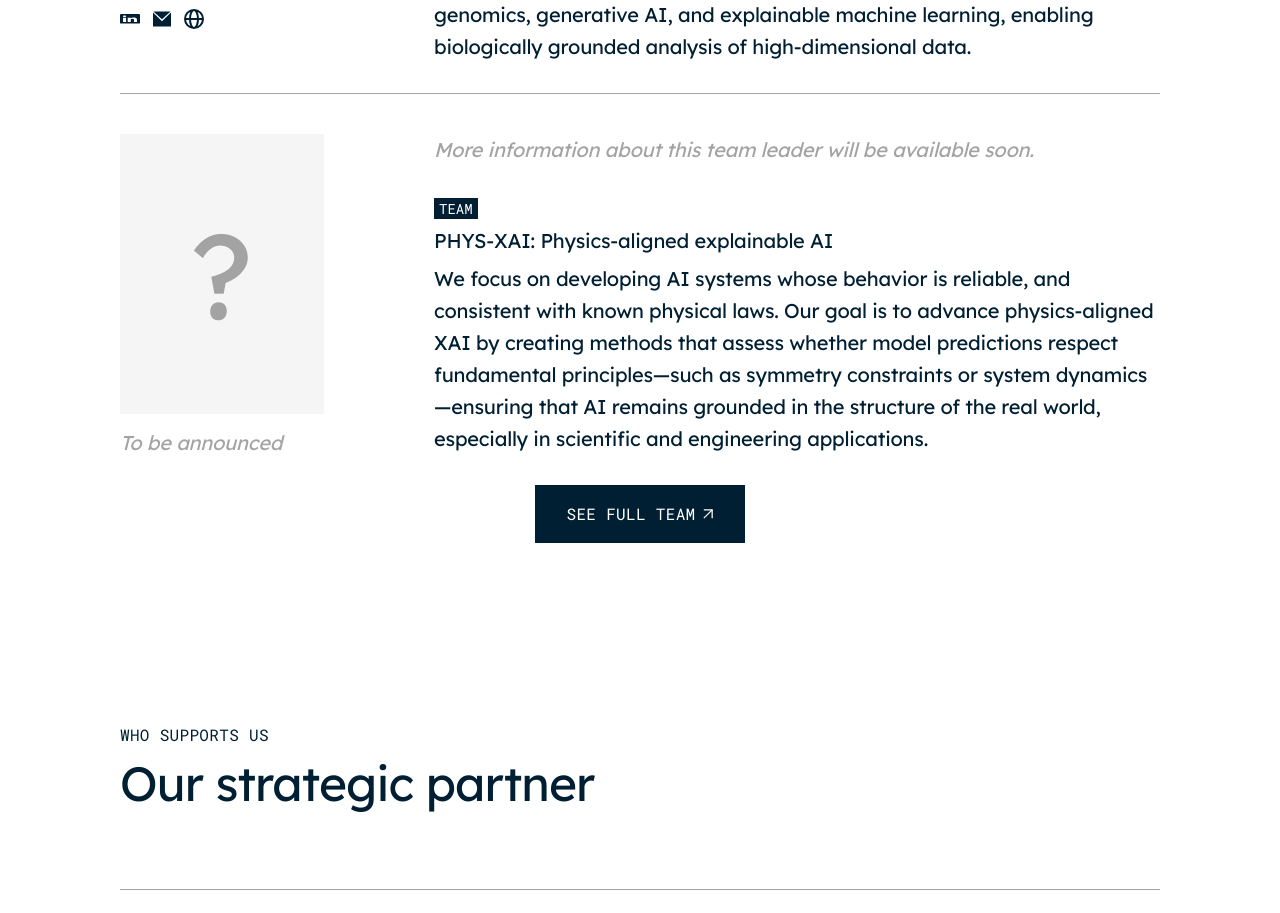
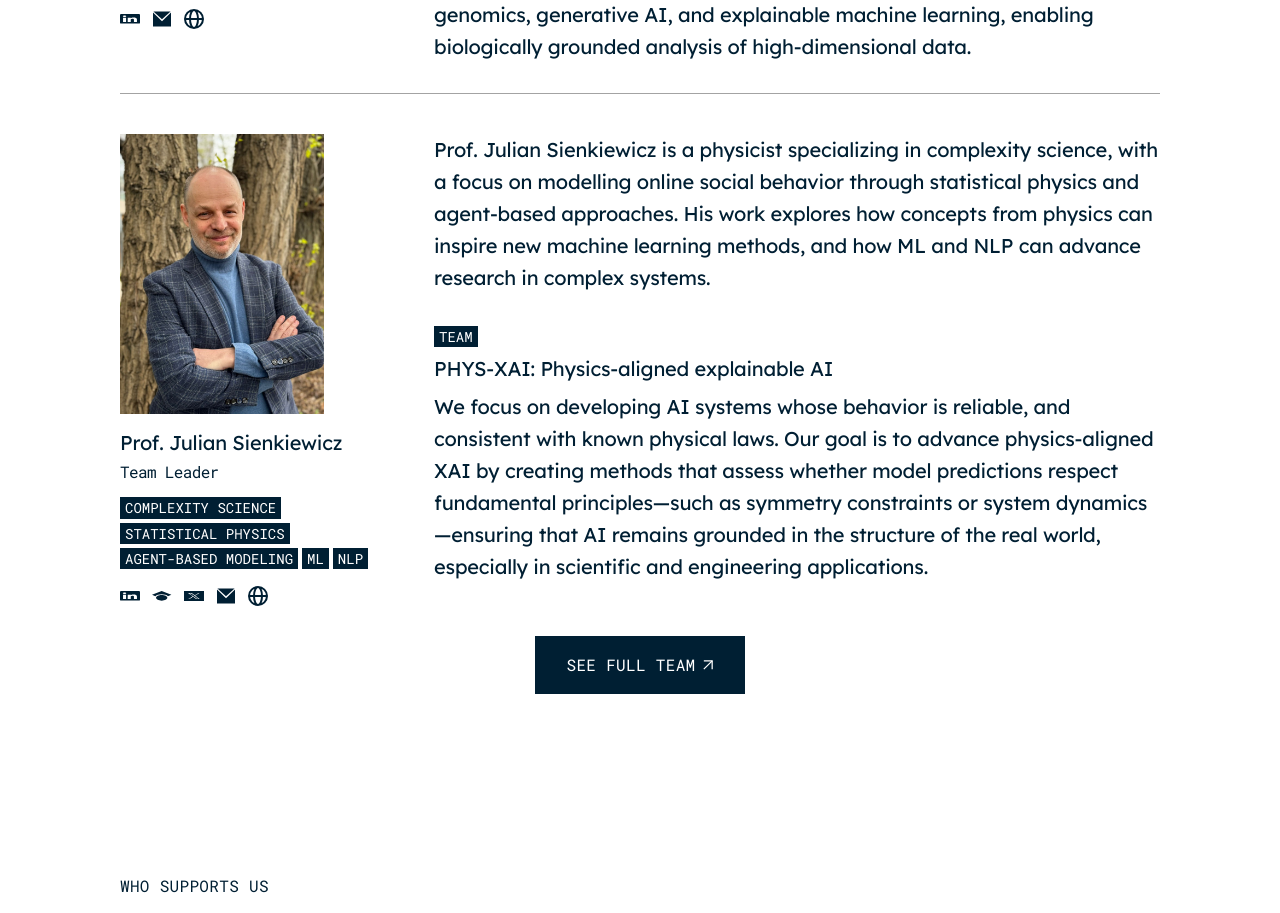
Before and after one commit to CredibleAI/CredibleAI.github.io, a Next.js app: page / in a window 1280 px wide. Shown: the part 4560-5473 px from the top of the page. Built offline with nearby package versions, Linux system fonts and the light colour scheme; no server answers.

Commit message:
Add PHYS-XAI leader profile for Prof. Julian Sienkiewicz.
Replaces the placeholder leader entry with his bio, contact links, and portrait image for the PHYS-XAI team.

Co-authored-by: Cursor <cursoragent@cursor.com>

```diff
--- a/src/data/team/leaders.ts
+++ b/src/data/team/leaders.ts
@@ -58,15 +58,22 @@ export const leaders: TeamLeader[] = [
   },
   {
     id: "phys-xai-leader",
-    name: "To be announced",
-    title: "",
-    imageUrl: "",
-    imageAlt: "To be announced",
-    tags: [],
-    description: "More information about this team leader will be available soon.",
+    name: "Prof. Julian Sienkiewicz",
+    title: "Team Leader",
+    imageUrl: "/images/team/julian-sienkiewicz.png",
+    imageAlt: "Prof. Julian Sienkiewicz",
+    tags: ["complexity science", "statistical physics", "agent-based modeling", "ML", "NLP"],
+    description:
+      "Prof. Julian Sienkiewicz is a physicist specializing in complexity science, with a focus on modelling online social behavior through statistical physics and agent-based approaches. His work explores how concepts from physics can inspire new machine learning methods, and how ML and NLP can advance research in complex systems.",
     teamName: "PHYS-XAI: Physics-aligned explainable AI",
     teamDescription:
       "We focus on developing AI systems whose behavior is reliable, and consistent with known physical laws. Our goal is to advance physics-aligned XAI by creating methods that assess whether model predictions respect fundamental principles—such as symmetry constraints or system dynamics—ensuring that AI remains grounded in the structure of the real world, especially in scientific and engineering applications.",
-    isUnannounced: true,
+    socialLinks: {
+      linkedin: "https://www.linkedin.com/in/julek-sienkiewicz-873829",
+      website: "https://jsienkiewicz.pl",
+      email: "mailto:julian.sienkiewicz@pw.edu.pl",
+      twitter: "https://x.com/julasms",
+      googleScholar: "https://scholar.google.pl/citations?user=mIwu11QAAAAJ",
+    },
   },
 ];
```
Also changed, not shown: public/images/team/julian-sienkiewicz.png (added).
